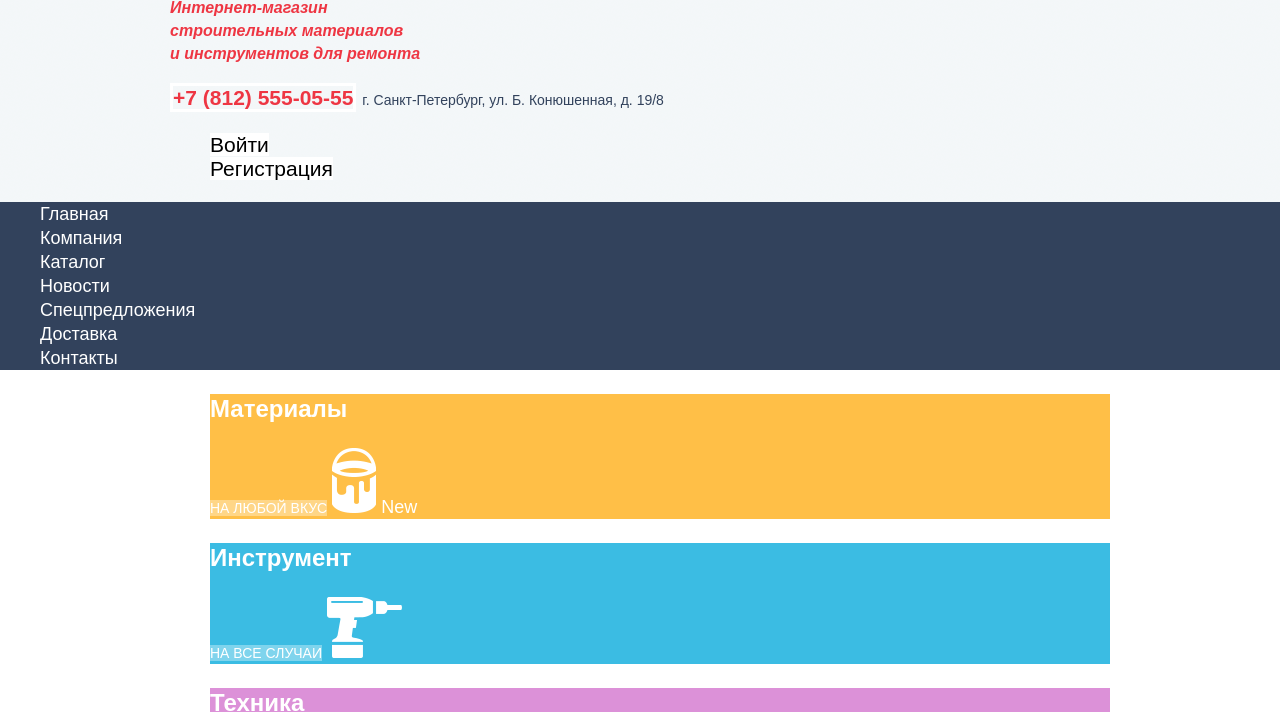
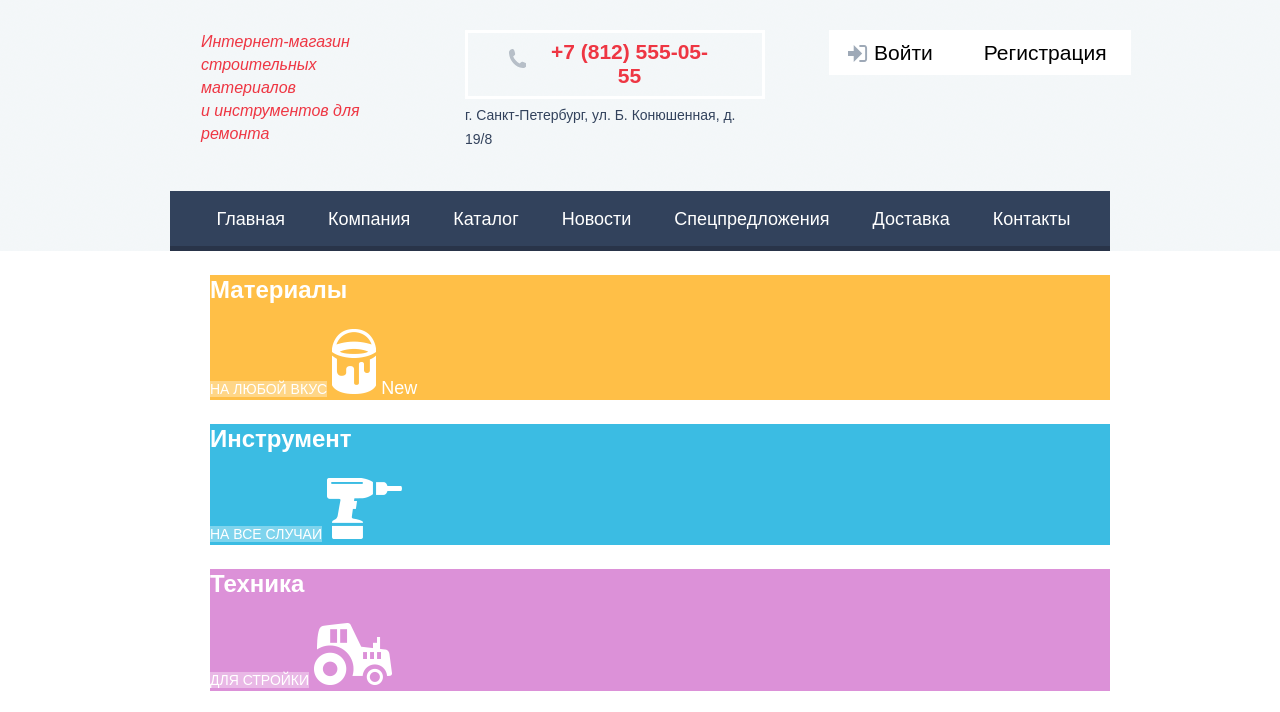
Before and after one commit to DUK97/tehnomart, a plain HTML site: page index.html in a window 1280 px wide. Shown: the part 57-769 px from the top of the page. Drawn offline with nearby package versions, Linux system fonts and the light colour scheme; a web font is replaced by a local one.

Commit message:
header done

```diff
--- a/css/style.css
+++ b/css/style.css
@@ -16,11 +16,14 @@ a {
 }
 
 h1 {
+  font-weight: 400;
   font-style: italic;
   font-size: 16px;
   line-height: 23px;
-
   color: #ee3643;
+  margin: 0;
+  /* margin-left: 30px; */
+  width: 200px;
 }
 
 .visually-hidden {
@@ -55,7 +58,6 @@ h1 {
 
 .container {
   margin: 0 auto;
-
   width: 940px;
 }
 
@@ -69,8 +71,8 @@ h1 {
 /* upper header */
 .upper-header {
   color: #ffffff;
-
   background-color: #293449;
+  margin-bottom: 45px;
 }
 /* wrapper */
 
@@ -89,8 +91,6 @@ h1 {
   background-color: #ee3643;
 
   position: relative;
-
-  /* box-shadow: inset 0px -5px 0px rgba(0, 0, 0, 0.24); */
 }
 
 .logo::after {
@@ -199,7 +199,8 @@ input[type="search"]:focus + .search-icon path {
 
 .bookmarks:focus-visible,
 .cart:focus-visible,
-.checkout:focus-visible {
+.checkout:focus-visible,
+.site-nav a:focus-visible {
   outline-style: solid;
   outline-color: white;
   outline-width: 3px;
@@ -236,26 +237,82 @@ input[type="search"]:focus + .search-icon path {
 .bookmarks-icon,
 .cart-icon {
   position: absolute;
-
   top: 33%;
-  left: 17px;
+  left: 20px;
 
   fill-opacity: 0.5;
+}
+
+.cart-icon {
+  left: 26px;
 }
 
 /* middle header*/
 
 .middle-header {
   font-size: 21px;
+  margin-bottom: 40px;
 }
 
-.header-contacts a {
+.middle-header-wrapper {
+  display: flex;
+  justify-content: space-between;
+  align-items: flex-start;
+
+  padding-left: 31px;
+}
+
+/* header contacts */
+
+.header-contacts {
+  display: flex;
+  flex-direction: column;
+  align-items: flex-end;
+  width: 300px;
+
+  margin: 0;
+}
+
+.header-contacts .contacts-phone {
+  display: block;
+  position: relative;
+  padding: 7px 45px 8px 74px;
   border: 3px solid #ffffff;
-
   text-align: center;
-
   color: #ee3643;
   font-weight: 700;
+  margin-bottom: 4px;
+}
+
+.contacts-phone::before {
+  content: "";
+
+  position: absolute;
+  top: 26%;
+  left: 40px;
+
+  background-image: url(/img/icon-phone.svg);
+
+  width: 17.51px;
+  height: 18.97px;
+}
+
+.location {
+  font-size: 14px;
+  color: #32425c;
+  margin-right: 13px;
+}
+
+.user-nav {
+  display: flex;
+  justify-content: space-between;
+
+  list-style: none;
+
+  padding: 0;
+  margin: 0;
+
+  width: 281px;
 }
 
 .user-nav li {
@@ -263,6 +320,9 @@ input[type="search"]:focus + .search-icon path {
 }
 
 .user-nav a {
+  display: block;
+  padding: 12px 24px 12px 24px;
+
   font-size: 21px;
   line-height: 21px;
   color: #000000;
@@ -270,20 +330,34 @@ input[type="search"]:focus + .search-icon path {
   background-color: #ffffff;
 }
 
+.user-login a {
+  position: relative;
+
+  padding-left: 45px;
+  padding-right: 27px;
+}
+
+.user-login .login-icon {
+  position: absolute;
+  top: 33%;
+  left: 19px;
+}
+
+.user-login .login-icon path {
+  fill-opacity: 0.5;
+}
+
 .user-nav a:hover,
 .user-nav a:focus {
   color: #ee3643;
 }
 
+.user-nav a:hover .login-icon path {
+  fill-opacity: 1;
+}
+
 .user-nav a:active {
   color: #c5c5c5;
-}
-
-.location {
-  font-size: 14px;
-  line-height: 24px;
-
-  color: #32425c;
 }
 
 .user-section-wrapper {
@@ -306,12 +380,31 @@ input[type="search"]:focus + .search-icon path {
 /* Navigation */
 
 .site-nav {
+  display: flex;
+  justify-content: space-between;
+
+  padding: 0 25px;
+  padding-right: 18px;
+
+  box-sizing: border-box;
+
   list-style: none;
 
   background-color: #32425c;
+
+  box-shadow: inset 0px -5px 0px #293449;
+}
+
+.nav-item {
+  flex-grow: 1;
 }
 
 .site-nav a {
+  display: block;
+  padding-top: 16px;
+  padding-bottom: 20px;
+
+  text-align: center;
   color: #ffffff;
 }
 
--- a/index.html
+++ b/index.html
@@ -116,20 +116,43 @@
               и инструментов для ремонта
             </h1>
             <p class="header-contacts">
-              <a href="tel:+78125550555">+7 (812) 555-05-55</a>
+              <a class="contacts-phone" href="tel:+78125550555"
+                >+7 (812) 555-05-55</a
+              >
               <span class="location"
                 >г. Санкт-Петербург, ул. Б. Конюшенная, д. 19/8</span
               >
             </p>
             <ul class="user-nav">
-              <li class="user-login"><a href="#">Войти</a></li>
+              <li class="user-login">
+                <a href="#">
+                  <svg
+                    class="login-icon"
+                    width="20"
+                    height="17"
+                    viewBox="0 0 20 17"
+                    fill="none"
+                    xmlns="http://www.w3.org/2000/svg"
+                  >
+                    <path
+                      d="M14.1667 8.5L5.71429 0V6H0V11H5.71429V17L14.1667 8.5Z"
+                      fill="#3D546F"
+                    />
+                    <path
+                      d="M16.1771 15.01H11.3895V17H16.1771C18.2514 17 19.0381 15.19 19.0619 13.974V3.028C19.0381 1.811 18.2514 0 16.1771 0H11.3895V1.99H16.1771C16.9762 1.99 17.1219 2.671 17.1391 3.047V13.951C17.1229 14.327 16.9762 15.01 16.1771 15.01Z"
+                      fill="#3D546F"
+                    />
+                  </svg>
+                  Войти</a
+                >
+              </li>
               <li class="user-registration"><a href="#">Регистрация</a></li>
             </ul>
           </div>
         </div>
       </section>
       <nav class="main-nav">
-        <ul class="site-nav">
+        <ul class="site-nav container">
           <li class="nav-item"><a href="#">Главная</a></li>
           <li class="nav-item"><a href="#">Компания</a></li>
           <li class="nav-item"><a href="#">Каталог</a></li>
```
Also changed, not shown: img/icon-phone.svg (added).
